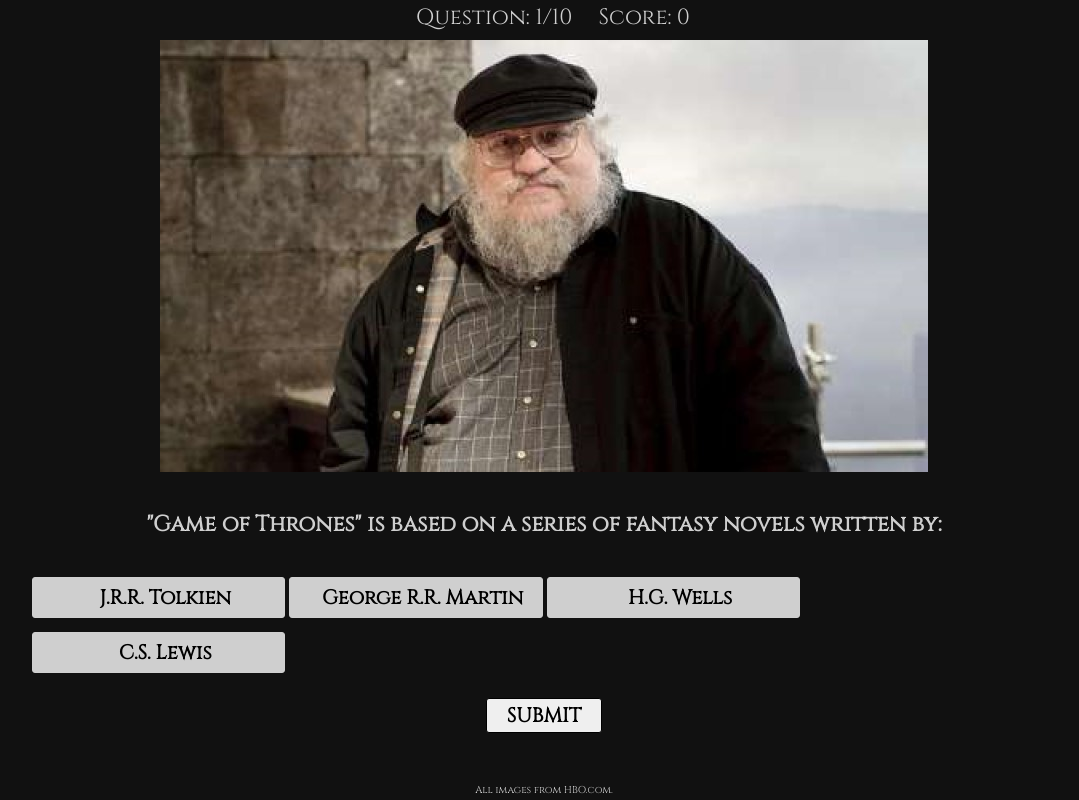
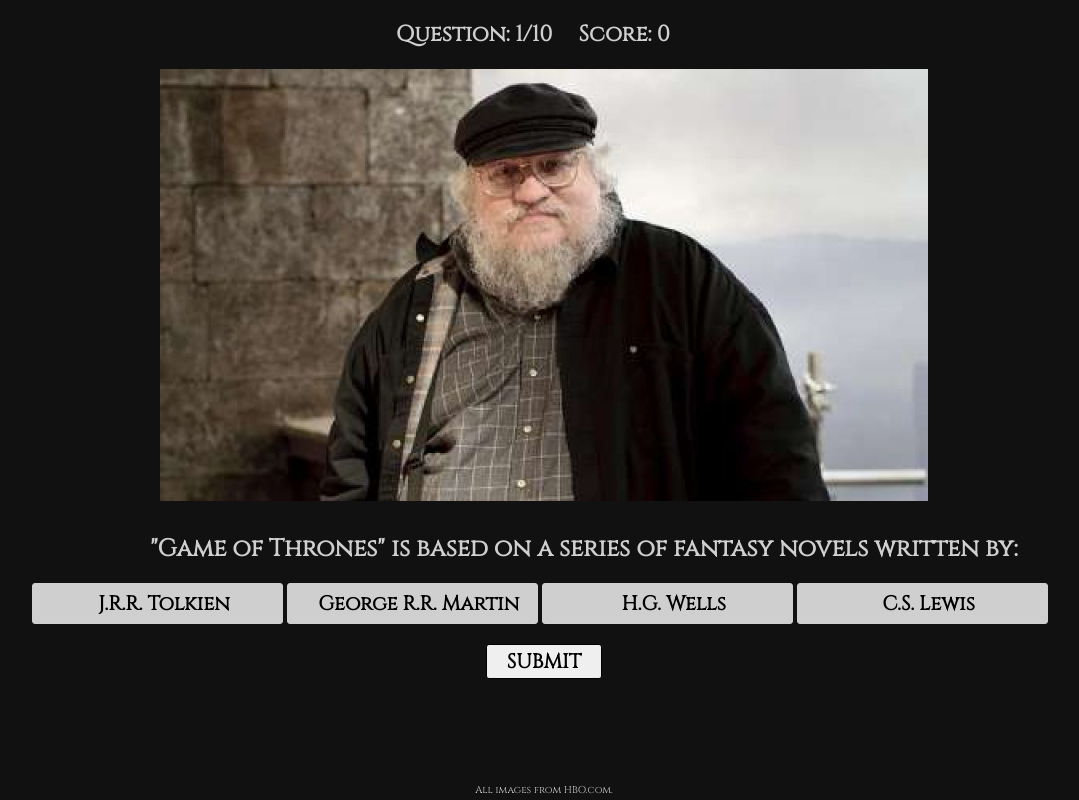
Before and after one commit to leahawhite/Game-of-Thrones-Quiz, a plain HTML site: page index.html in a window 1280 px wide. Both pictures are taken after a click on the button "PLAY NOW". Shown: the whole page, without its empty margins (96-1175 px from the left). Drawn offline with nearby package versions, Linux system fonts and the light colour scheme.

Commit message:
edited Q&A and updated style

```diff
--- a/script.js
+++ b/script.js
@@ -62,9 +62,9 @@ const QUIZCONTENT = [
     alt: 'Arya Stark stands on a bridge overlooking the city.',
   },
   {
-    question: 'Daenerys and her army launch barrels of these over the walls of Meereen:',
+    question: 'What do Daenerys and her army launch over the walls of Meereen?',
     answers: [
-      'The heads of her enemies',
+      'Severed heads',
       'Dragon dung',
       'Broken slave collars',
       'Fireballs'
@@ -103,9 +103,9 @@ const QUIZCONTENT = [
       'Tywin Lannister',
       'Cersei Lannister',
       'Lord Varys',
-      'Petyr Littlefinger Baelish'
+      'Petyr Baelish'
     ],
-    correctAnswer: 'Petyr Littlefinger Baelish',
+    correctAnswer: 'Petyr Baelish',
     pic: 'images/empty_throne.jpg',
     alt: 'The Iron Throne sits ominously empty.'
   },
@@ -113,13 +113,13 @@ const QUIZCONTENT = [
     question: 'Jon Snow comes face to face with the Night King at the Battle of:',
     answers: [
       'Hardhome',
-      'the Whispering Wood',
+      'the Red Keep',
       'the Blackwater',
       'the Bastards'
     ],
     correctAnswer: 'Hardhome',
     pic: 'images/nights-king.jpg',
-    alt: 'In an icy landscape, the Night King raises his arms to resurrect the dead.'
+    alt: 'The Night King raises his arms to resurrect the dead.'
   }
 ];
 
--- a/style.css
+++ b/style.css
@@ -25,13 +25,14 @@ footer {
 }
 
 header {
-  padding-top: 5px;
+  padding: 22px 0 0 0;
+  font-weight: bold;
   text-align: center;
   width: 100%;
 }
 
 .pic-holder {
-  margin: 10px 10px 5px 10px;
+  margin: 22px 10px 0px 10px;
 }
 
 .pic-holder img {
@@ -52,7 +53,8 @@ h1 {
 
 .quiz-start h1 {
   font-size: 26px;
-  margin-top: 20px;
+  margin-top: 40px;
+  margin-bottom: 40px;
 }
 
 button {
@@ -65,6 +67,7 @@ button {
   margin: 10px auto;
   padding: 5px 20px;
   color: black;
+  cursor: pointer;
 }
 
 button:hover, button:focus {
@@ -83,6 +86,7 @@ button:active {
 header > ul {
   list-style-type: none;
   display: inline;
+  padding-inline-start: 0px;
 }
 
 header li {
@@ -108,6 +112,7 @@ footer {
 .question, .answer, .results h1 {
   text-align: center;
   font-size: 20px;
+  margin: 20px;
 }
 
 #question-form {
@@ -125,8 +130,7 @@ footer {
   text-align: center;
   font-size: 20px;
   font-weight: bold;
-  margin-bottom: 10px;
-  margin-top: 0;
+  margin: 20px 10px 20px 10px;
 }
 
 #question-form fieldset {
@@ -144,6 +148,7 @@ footer {
   border-radius: 3px;
   border: 1px solid #D0D0D0;
   overflow: auto;
+  cursor: pointer;
 }
 
 #question-form label span {
@@ -188,14 +193,15 @@ footer {
 }
 
 @media screen and (min-width: 1224px) {
-   #question-form {
+  #question-form {
     width: 100%;
   }
 
   #question-form label {
     display: inline-block;
-    width: 24.75%;
+    width: 24.5%;
     text-align: center;
+    margin: auto;
   }
 
   #question-form input {
@@ -203,17 +209,24 @@ footer {
     float: left;
   }
 
-  #question-form legend {
-    margin-bottom: 20px;
-  }
-
   .question-answers h1 {
-    font-size: 22px;
+    font-size: 24px;
   }
 
   .answer, .results h1, #question-form legend  {
     text-align: center;
-    font-size: 22px;
+    font-size: 24px;
     padding: 20px;
   }
+
+  #question-form legend {
+    text-align: center;
+    font-size: 24px;
+    font-weight: bold;
+    margin: 0px 40px;
+  }
+
+  #submit-button {
+    margin-top: 15px;
+  }
 }
```
Also changed, not shown: index.html (+2 -2 lines).
